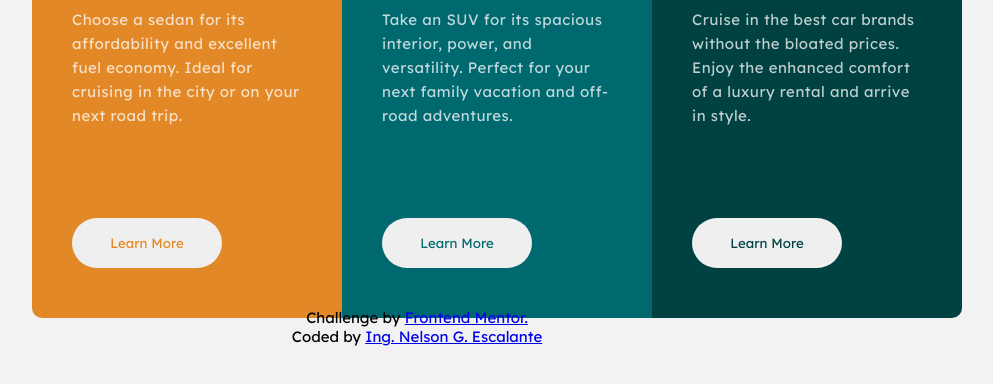
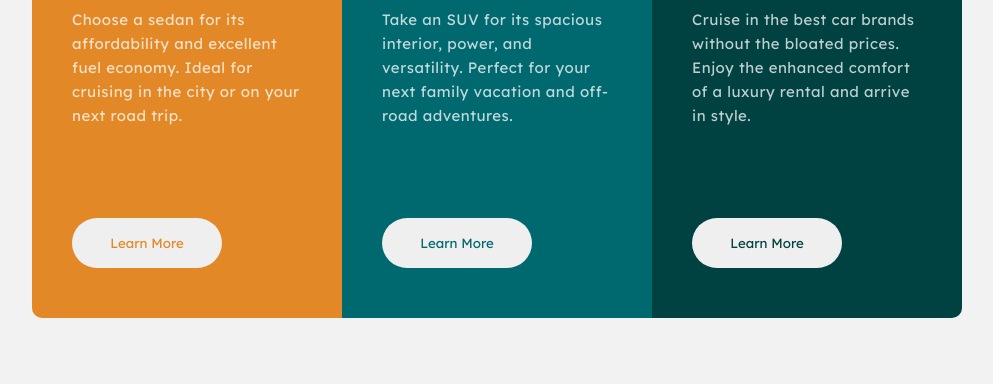
Before and after one commit to nescalan/three-column-preview, a plain HTML site: page index.html in a window 1280 px wide. Shown: the part 332-716 px from the top of the page, without its empty margins (223-1216 px from the left). Drawn offline with Linux system fonts and the light colour scheme.

Commit message:
Deleted: Footer was deleted

```diff
--- a/css/login.css
+++ b/css/login.css
@@ -79,11 +79,6 @@ body {
 .btn-luxury {
   color: var(--very-dark-cyan);
 }
-.attribution {
-  width: 80%;
-  margin: -60px auto;
-  text-align: center;
-}
 
 /*
 =============================
@@ -128,10 +123,4 @@ body {
   .btn-luxury:hover {
     background-color: var(--very-dark-cyan);
   }
-  .attribution {
-    width: 100%;
-    margin-top: -150px;
-    margin: -160px auto 0 auto;
-    text-align: center;
-  }
 }
--- a/index.html
+++ b/index.html
@@ -56,15 +56,6 @@
           <button class="btn btn-luxury" type="submit">Learn More</button>
         </div>
       </div>
-
-      <footer class="attribution">
-        Challenge by
-        <a href="https://www.frontendmentor.io?ref=challenge" target="_blank">
-          Frontend Mentor.
-        </a>
-        <br />
-        Coded by <a href="#">Ing. Nelson G. Escalante</a>
-      </footer>
     </header>
   </body>
 </html>
```
